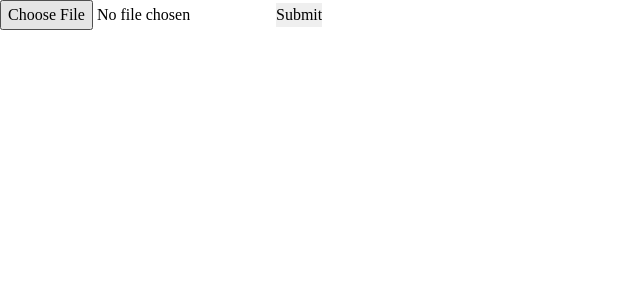
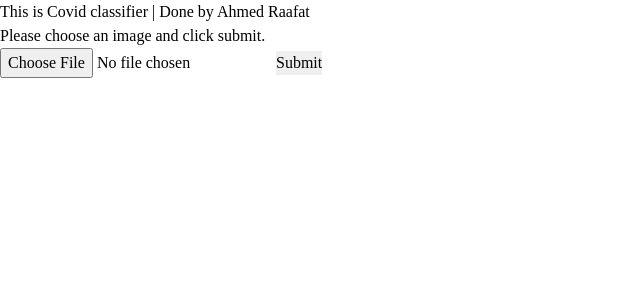
Before and after one commit to A-Raafat/rdimlops, a FastAPI app: page / in a window 1280 px wide. Shown: the top 300 px of the page, without its empty margins (0-640 px from the left). Run offline with FastAPI, Linux system fonts and the light colour scheme; parts of the project's set-up code (start-up, migrations or seed data) failed here and were passed over.

Commit message:
Update index.html

```diff
--- a/templates/index.html
+++ b/templates/index.html
@@ -16,6 +16,8 @@
 </head>
 
 <body style="font-family: Poppings;">
+    <h1>This is Covid classifier | Done by Ahmed Raafat</h1>
+    <p>Please choose an image and click submit.</p>
     <div>
         <form method="post" enctype="multipart/form-data">
             <input type="file"name="file">
```
